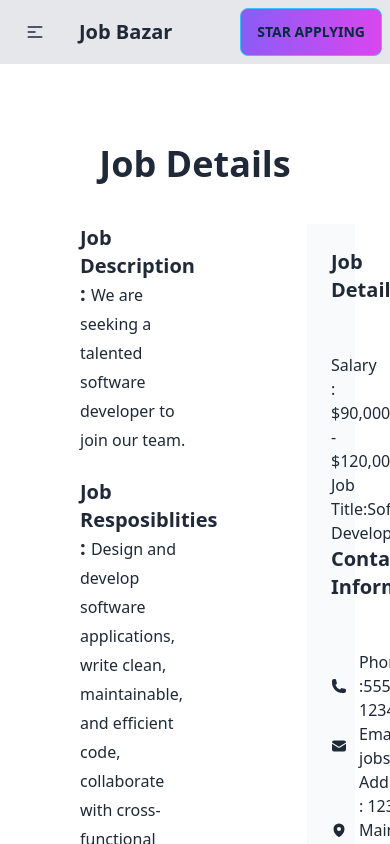
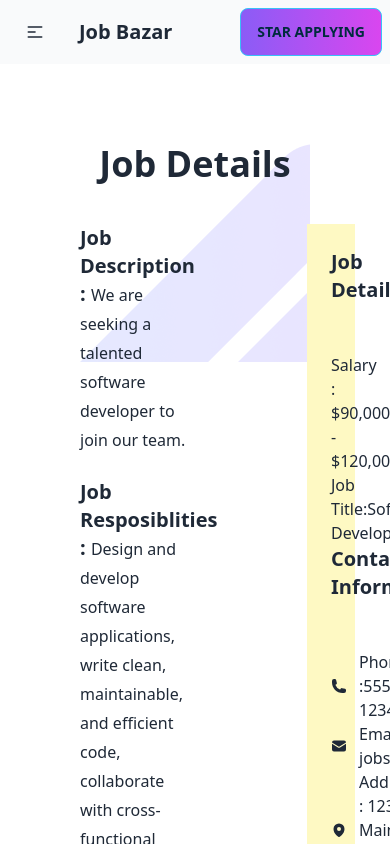
Before and after one commit to saifulaija/job-bazar, a React (Vite) app: page /job/1 in a window 390 px wide. Shown: the top 844 px of the page. Built offline with nearby package versions, Linux system fonts and the light colour scheme.

Commit message:
mobile responsive done

```diff
--- a/src/components/AppliedJobs.jsx
+++ b/src/components/AppliedJobs.jsx
@@ -26,7 +26,7 @@ const AppliedJobs = () => {
   console.log(menuItem);
 
   return (
-    <div className="my-10">
+    <div className="my-10 bg-[url('/src/images/vector.png')] object-cover bg-no-repeat ">
       <h1 className="font-semibold text-xl text-center">Applied Jobs</h1>
 
       <div className="flex min-h-screen items-start justify-center  text-gray-900">
--- a/src/components/FeaturedJobs.jsx
+++ b/src/components/FeaturedJobs.jsx
@@ -1,6 +1,6 @@
 import React, { useEffect, useState } from "react";
 import { Link, useNavigate } from "react-router-dom";
-import { MapPinIcon, CurrencyDollarIcon} from '@heroicons/react/24/solid'
+import { MapPinIcon, CurrencyDollarIcon } from "@heroicons/react/24/solid";
 
 const FeaturedJobs = ({ job }) => {
   const {
@@ -14,23 +14,29 @@ const FeaturedJobs = ({ job }) => {
   } = job;
 
   return (
-    <div className=" border space-x-3 mb-4 p-6 w-[500px] h-[300px]">
+    <div className=" border space-x-3 mb-4 p-6 md:w-[500px] h-[300px]">
       <img className="w-40 h-20 bg-cover" src={companyLogo} alt="" />
       <h1 className="text-xl font-bold">{jobTitle}</h1>
       <h1 className="text-gray-500">{companyName}</h1>
       <p>{jobType}</p>
       <div className="my-4">
-        <button className="border border-blue-300 px-1 text-blue-400 font-semibold ">{job.jobCategory[0]}</button>
-        <button className="border border-blue-300 px-1 text-blue-400 font-semibold ml-5 ">{job.jobCategory[1]}</button>
+        <button className="border border-blue-300 px-1 text-blue-400 font-semibold ">
+          {job.jobCategory[0]}
+        </button>
+        <button className="border border-blue-300 px-1 text-blue-400 font-semibold ml-5 ">
+          {job.jobCategory[1]}
+        </button>
       </div>
       <div className="flex items-center space-x-3">
-       <div className="flex items-center">
-        <p><MapPinIcon className="w-4 text-gray-400"></MapPinIcon></p>
-       <p className="text-xs"> {companyAddress}</p>
-       </div>
+        <div className="flex items-center">
+          <p>
+            <MapPinIcon className="w-4 text-gray-400"></MapPinIcon>
+          </p>
+          <p className="text-xs"> {companyAddress}</p>
+        </div>
         <div className="flex items-center">
           <CurrencyDollarIcon className="w-4 text-gray-400"></CurrencyDollarIcon>
-        <p className="text-xs">{salary}</p>
+          <p className="text-xs">{salary}</p>
         </div>
       </div>
 
--- a/src/components/Header.jsx
+++ b/src/components/Header.jsx
@@ -3,7 +3,7 @@ import { NavLink } from "react-router-dom";
 
 const Header = () => {
   return (
-    <div className="bg-gray-200">
+    <div className="bg-gray-50">
       <div className="navbar  md:container mx-auto">
         <div className="navbar-start">
           <div className="dropdown">
--- a/src/components/Home.jsx
+++ b/src/components/Home.jsx
@@ -29,7 +29,7 @@ const showAllData = () => {
 
 
   return (
-   <div className="bg-gray-100">
+   <div className="bg-gray-50">
      <div className="container mx-auto">
       <div className=" md:flex justify-between items-center md:px-0 p-4  my-4">
         <div>
@@ -56,7 +56,7 @@ const showAllData = () => {
        <div className=" my-20">
         <h1 className="text-center text-4xl font-semibold">Job Category List</h1>
         <p className="text-center font-normal mt-4">Explore thousands of job opportunities with all the information you need. Its your future</p>
-         <div className="md:flex  items-center justify-between space-x-4">
+         <div className="md:flex  items-center justify-between space-x-4 mt-8">
          {
             data?.map(job=><JobCategory job={job} key={job.id}></JobCategory>)
           }
@@ -67,7 +67,7 @@ const showAllData = () => {
 
       <h1 className="text-center text-4xl font-semibold">Featured Jobs</h1>
       <p className="text-center font-normal my-6">Explore thousands of job opportunities with all the information you need. Its your future</p>
-       <div className="grid md:grid-cols-2 mb-5">
+       <div className="grid md:grid-cols-2 nd:mb-5">
 
 
        {
--- a/src/components/JobCategory.jsx
+++ b/src/components/JobCategory.jsx
@@ -1,17 +1,15 @@
-import React from 'react';
+import React from "react";
 
-const JobCategory = ({job}) => {
+const JobCategory = ({ job }) => {
+  const { category, image, jobsAvailable } = job;
 
-    const {category, image, jobsAvailable } = job;
-
-
-    return (
-        <div className=' flex-col space-y-2 border bg-gray-200 rounded-lg  border-white shadow-lg  '>
-            <img className='w-30 h-30 items-start object-cover' src={image} alt="" />
-            <h1 className='text-xl font-semibold mt-6'>{category}</h1>
-            <p className='font-light'>{jobsAvailable} jobs Available</p>
-        </div>
-    );
+  return (
+    <div className=" flex-col  border bg-gray-100 rounded-lg shadow-md p-8 my-4  md:w-48 h-48   ">
+      <img className="w-10 h-10 items-start object-cover" src={image} alt="" />
+      <h1 className="text-xl font-semibold mt-6">{category}</h1>
+      <p className="font-light">{jobsAvailable} jobs Available</p>
+    </div>
+  );
 };
 
 export default JobCategory;
--- a/src/components/JobDetails.jsx
+++ b/src/components/JobDetails.jsx
@@ -36,7 +36,7 @@ const JobDetails = () => {
 
 
   return (
-    <div className="m-20 img">
+    <div className="m-20 bg-[url('/src/images/vector.png')] object-cover bg-no-repeat ">
       <div>
         <h1 className="text-center text-4xl font-semibold">Job Details</h1>
       </div>
@@ -67,7 +67,7 @@ const JobDetails = () => {
           </h4>
         </div>
 
-        <div className=" p-6 bg-gray-50">
+        <div className=" p-6 bg-yellow-100">
           <h1 className=" text-xl font-semibold">Job Details</h1>
           <div className=" text-red my-6">
             {" "}
```
Also changed, not shown: src/images/Vector-1.png (added), src/images/Vector.png (added).
